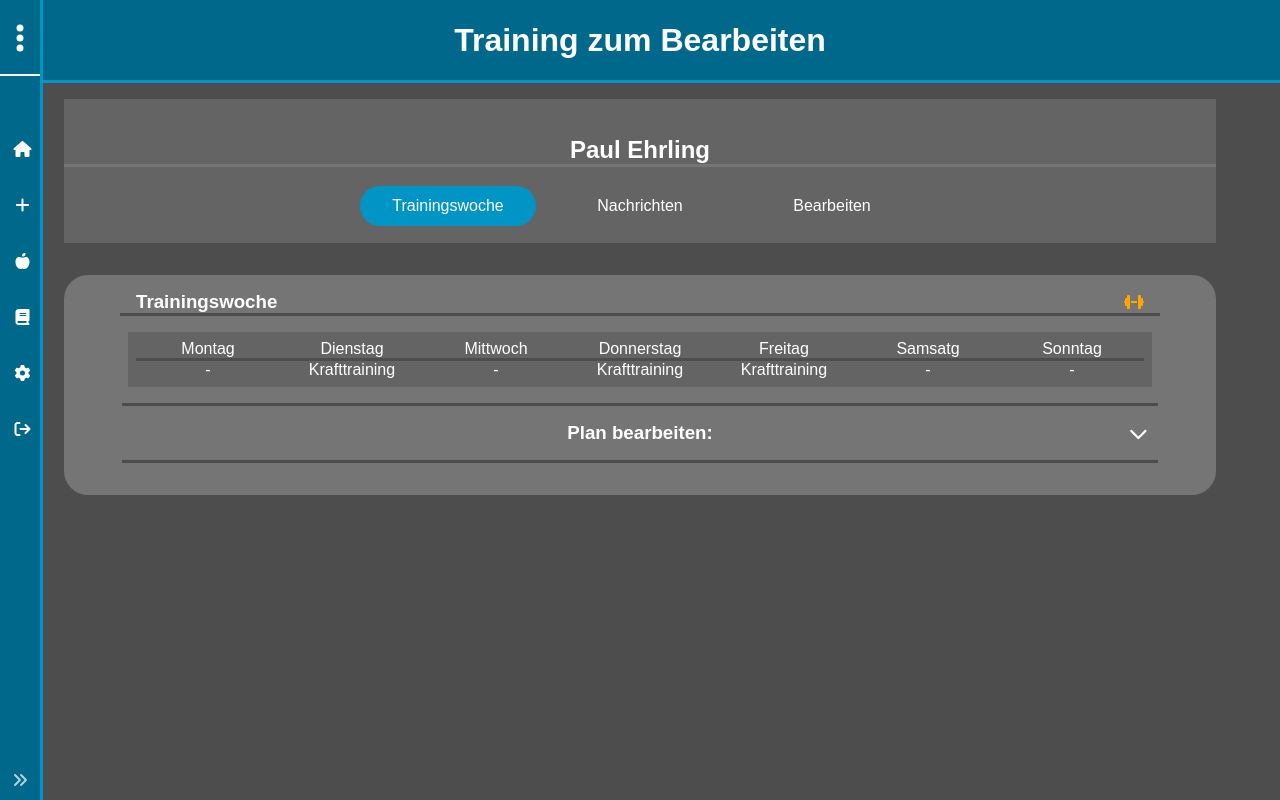
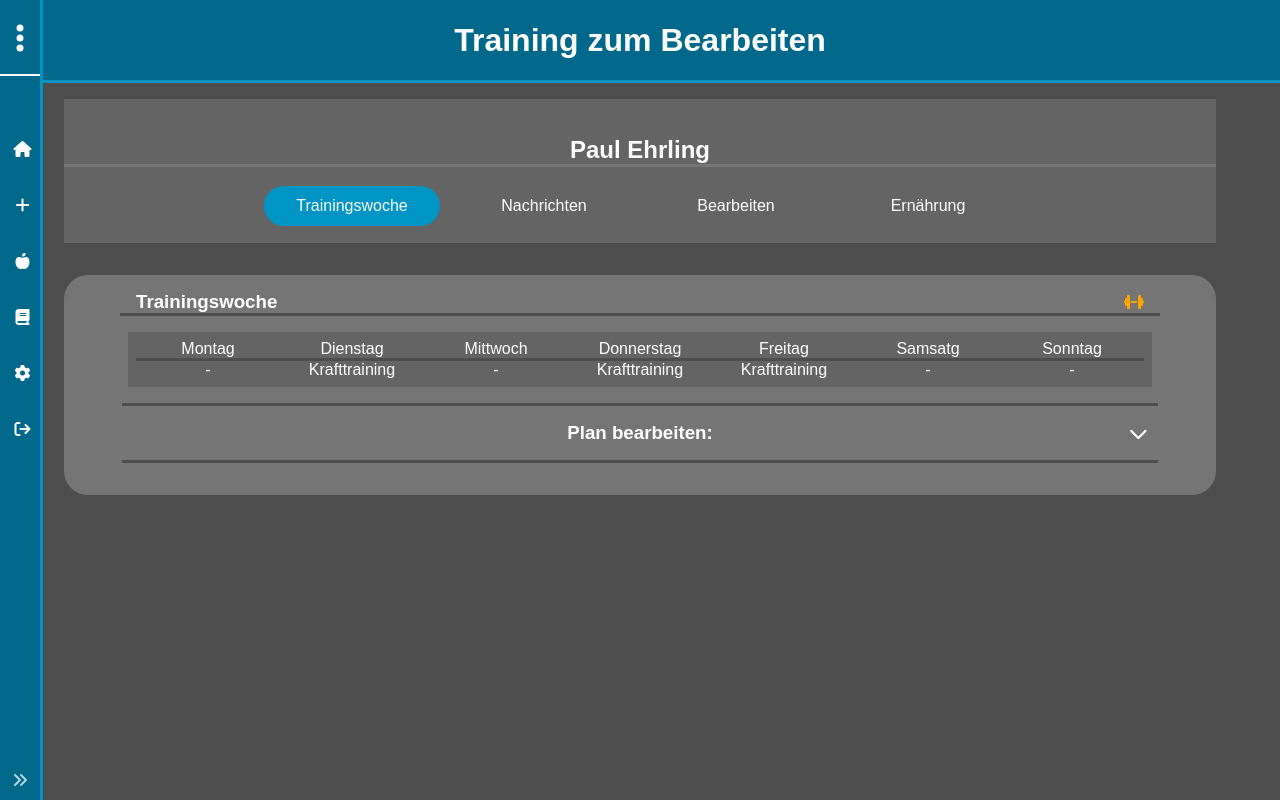
Before and after one commit to poisonalex/AdminBoardVue, a Vue app: page /customer/0 in a window 1280 px wide. Built offline with nearby package versions, Linux system fonts and the light colour scheme; data requests are answered from the project's data file; a web font is replaced by a local one.

Commit message:
something + nutrition

```diff
--- a/data/db.json
+++ b/data/db.json
@@ -12,7 +12,7 @@
         "",
         ""
       ],
-      "messages": ["Du kannst... verbessern"]
+      "messages": ["Ich bugge immer noch etwas tum ;D"]
     },
     {
       "name": "Alex Ehrling",
--- a/src/components/customerSide/Navbar.vue
+++ b/src/components/customerSide/Navbar.vue
@@ -29,18 +29,27 @@
           <div class="line" :class="{ activeOne: isActiveThree }"></div>
         </button>
       </li>
+      <li>
+        <button @click="nutrition">
+          <span>
+            <font-awesome-icon icon="fa-solid fa-apple-whole" class="icon" />
+            Ernährung
+          </span>
+          <div class="line" :class="{ activeOne: isActivefoure }"></div>
+        </button>
+      </li>
     </ul>
   </nav>
 </template>
 
 <script>
-import { faL } from "@fortawesome/free-solid-svg-icons";
 export default {
   data() {
     return {
       isActiveOne: true,
       isActiveTwo: false,
       isActiveThree: false,
+      isActivefoure: false,
     };
   },
   methods: {
@@ -48,19 +57,29 @@ export default {
       this.isActiveOne = true;
       this.isActiveTwo = false;
       this.isActiveThree = false;
+      this.isActivefoure = false;
       this.$emit("showTrainingsweek");
     },
     messages() {
       this.isActiveOne = false;
       this.isActiveTwo = true;
       this.isActiveThree = false;
+      this.isActivefoure = false;
       this.$emit("showMessages");
     },
     edit() {
       this.isActiveOne = false;
       this.isActiveTwo = false;
       this.isActiveThree = true;
+      this.isActivefoure = false;
       this.$emit("showEdit");
+    },
+    nutrition() {
+      this.isActiveOne = false;
+      this.isActiveTwo = false;
+      this.isActiveThree = false;
+      this.isActivefoure = true;
+      this.$emit("showNutrition");
     },
   },
 };
--- a/src/views/Customer.vue
+++ b/src/views/Customer.vue
@@ -7,6 +7,7 @@
         @showTrainingsweek="toggleTrainingsweek"
         @showMessages="toggleMessages"
         @showEdit="toggleEdit"
+        @showNutrition="toggleNutrition"
       />
     </header>
     <div class="box">
@@ -18,6 +19,10 @@
       </div>
       <div class="section" v-if="containerEdit">
         <Bearbeiten />
+      </div>
+      <div class="nutririon" v-if="containerNutrition">
+        <h1>Ernährung</h1>
+        <p>comming soon!</p>
       </div>
     </div>
   </div>
@@ -46,7 +51,7 @@ export default {
       containerTrainingsweek: true,
       containerMessages: false,
       containerEdit: false,
-      activeSection: "trainings", // Anfangsabschnitt (kann auf "messages" oder "section3" geändert werden)
+      containerNutrition: false,
     };
   },
   created() {
@@ -68,16 +73,25 @@ export default {
       this.containerTrainingsweek = true;
       this.containerMessages = false;
       this.containerEdit = false;
+      this.containerNutrition = false;
     },
     toggleMessages() {
       this.containerTrainingsweek = false;
       this.containerMessages = true;
       this.containerEdit = false;
+      this.containerNutrition = false;
     },
     toggleEdit() {
       this.containerTrainingsweek = false;
       this.containerMessages = false;
       this.containerEdit = true;
+      this.containerNutrition = false;
+    },
+    toggleNutrition() {
+      this.containerTrainingsweek = false;
+      this.containerMessages = false;
+      this.containerEdit = false;
+      this.containerNutrition = true;
     },
   },
 };
```
